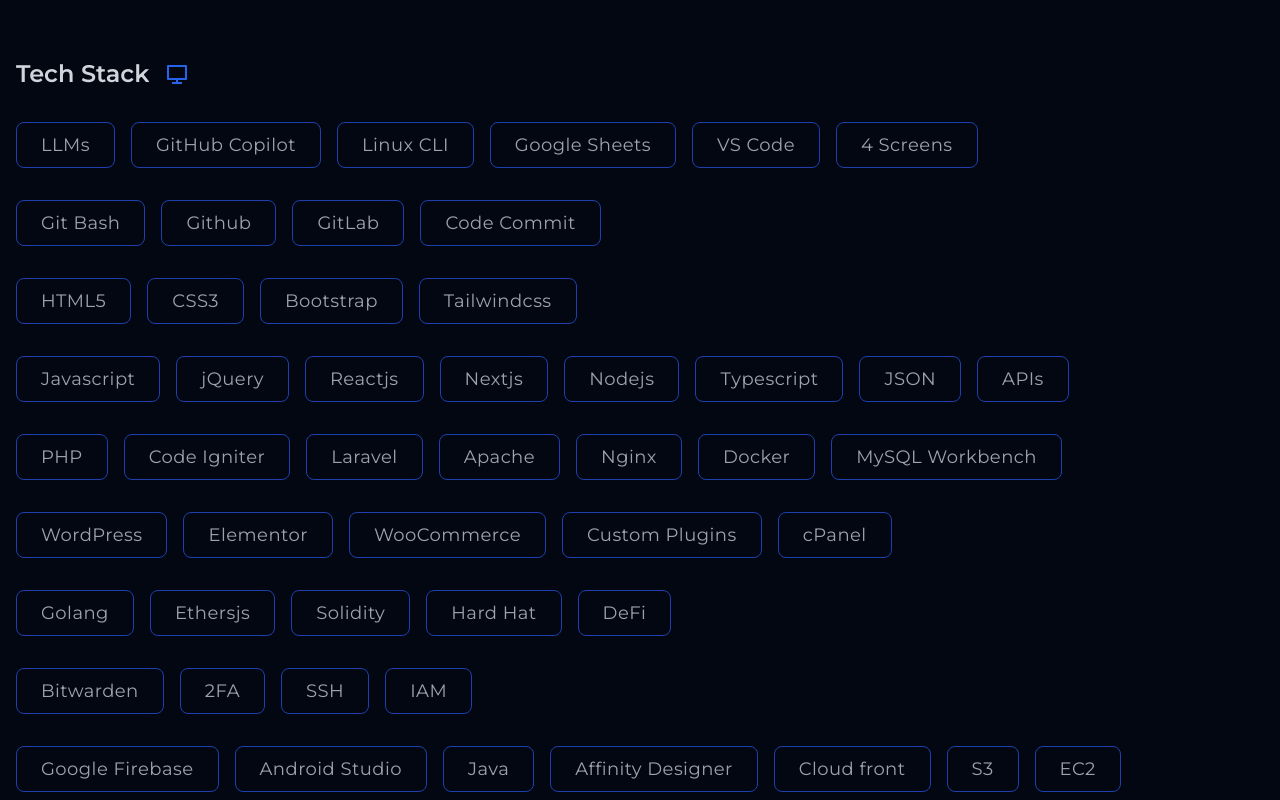
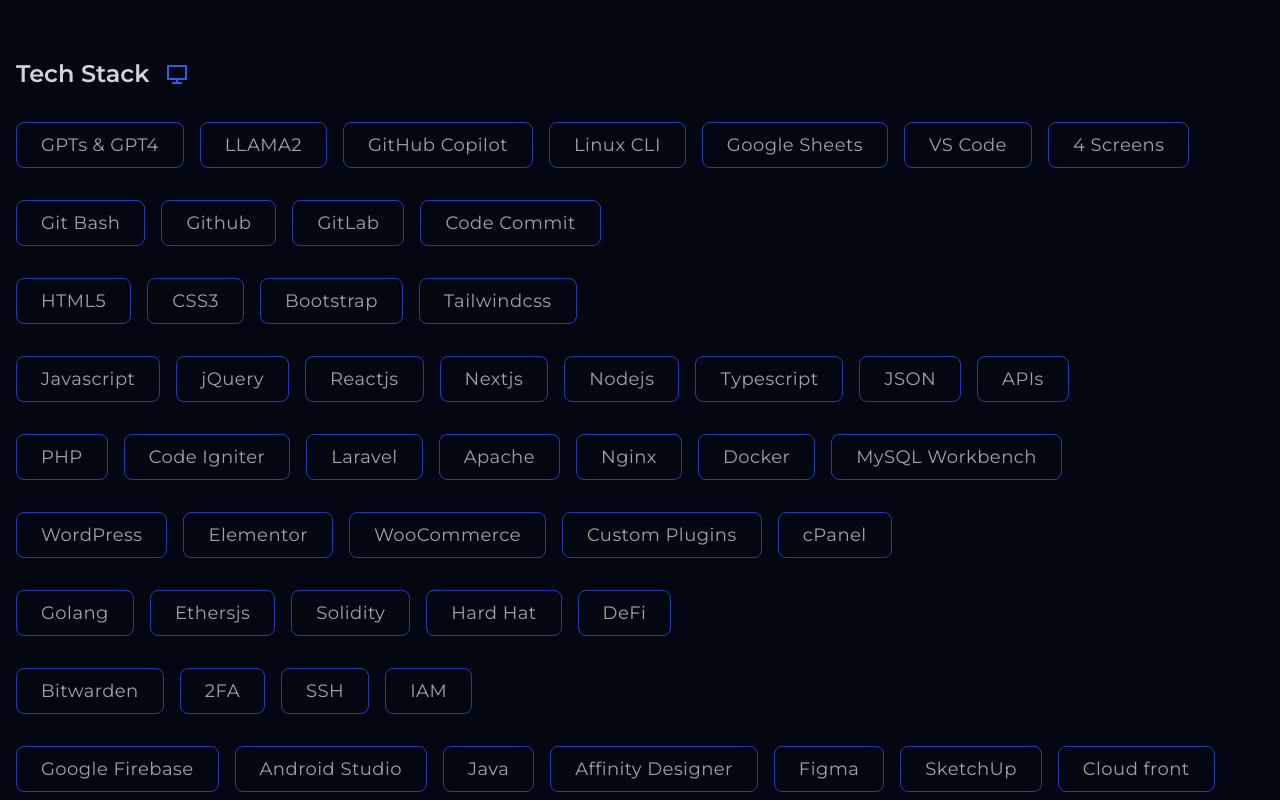
Before and after one commit to Tasker-AI/ts-portfolio, a Next.js app: page / in a window 1280 px wide. Shown: the part 820-1620 px from the top of the page. Built offline with nearby package versions, Linux system fonts and the light colour scheme.

Commit message:
add tech

```diff
--- a/components/Tech.tsx
+++ b/components/Tech.tsx
@@ -10,7 +10,8 @@ const Tech = () => {
 
       {/* <Title text="Tools" icon={<RiComputerLine />} /> */}
       <div className="flex gap-4 flex-wrap pb-8">
-        <TechInput title="LLMs" link="https://chat.openai.com/" />
+        <TechInput title="GPTs & GPT4" link="https://chat.openai.com/" />
+        <TechInput title="LLAMA2" link="https://ai.meta.com/llama/" />
         <TechInput title="GitHub Copilot" link="https://github.com/features/copilot" />
         <TechInput title="Linux CLI" link="https://ubuntu.com/" />
         <TechInput title="Google Sheets" link="https://www.google.com/sheets/about/" />
@@ -84,12 +85,14 @@ const Tech = () => {
         <TechInput title="IAM" link="https://aws.amazon.com/iam/" />
       </div>
 
-      {/* <Title text="Apps" icon={<RiComputerLine />} /> */}
+      {/* <Title text="Cloud / Other" icon={<RiComputerLine />} /> */}
       <div className="flex gap-4 flex-wrap">
         <TechInput title="Google Firebase" link="https://firebase.google.com/" />
         <TechInput title="Android Studio" link="https://developer.android.com/studio?gclid=CjwKCAiAp5qsBhAPEiwAP0qeJlkj41tC1TeJb2zXFUZg1yqupIMv93-Oedv4gGjeh5y2lkCiRLUCiBoCVnoQAvD_BwE&gclsrc=aw.ds" />
         <TechInput title="Java" link="https://www.java.com/en/" />
         <TechInput title="Affinity Designer" link="https://affinity.serif.com/en-us/designer/" />
+        <TechInput title="Figma" link="https://www.figma.com/" />
+        <TechInput title="SketchUp" link="https://www.sketchup.com/" />
         <TechInput title="Cloud front" link="https://aws.amazon.com/cloudfront/" />
         <TechInput title="S3" link="https://aws.amazon.com/s3/" />
         <TechInput title="EC2" link="https://aws.amazon.com/ec2/" />
```
